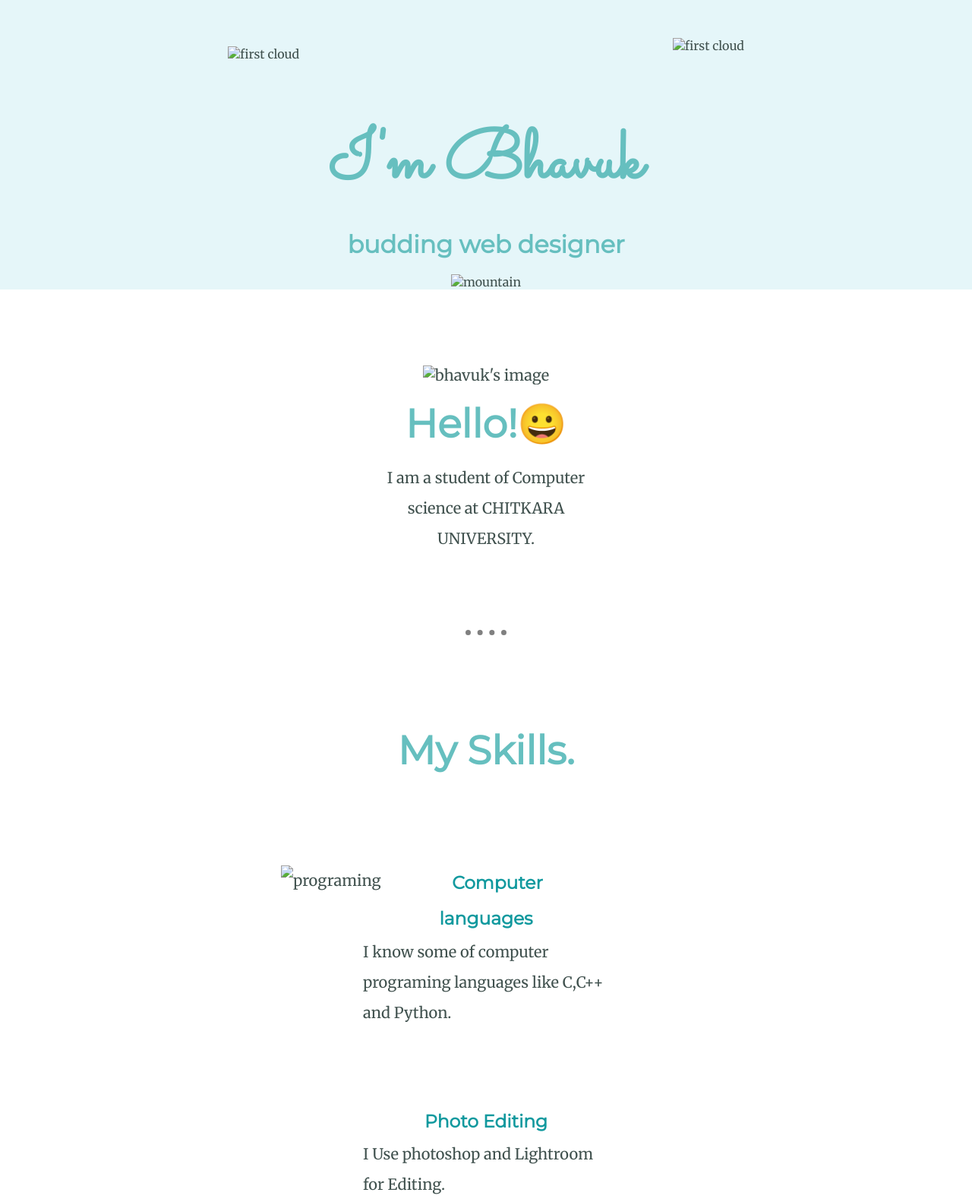
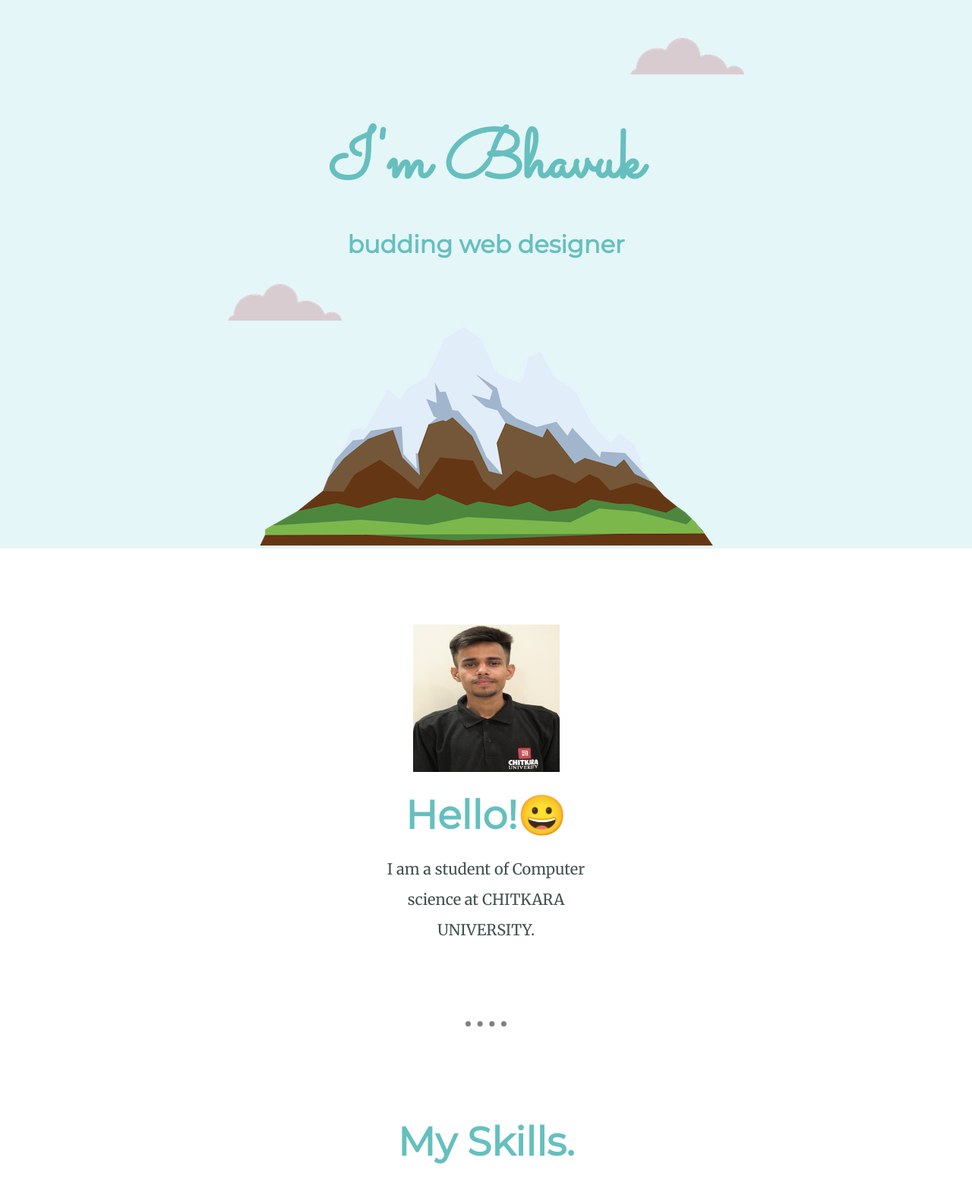
Before and after one commit to devloup4Bhavuk/CV, a plain HTML site: page index.html in a window 1280 px wide. Shown: the top 1582 px of the page at 76% size. Drawn offline with Linux system fonts and the light colour scheme; files that its build step writes are made by us from their sources.

Commit message:
changed file locations

```diff
--- a/index.html
+++ b/index.html
@@ -3,19 +3,19 @@
 <head>
     <meta charset="UTF-8">
     <title>BHAVUK DHAWAN</title>
-    <link rel="stylesheet" href="css/styles.css">
-    <link rel="icon" href="images/favicon.ico">
+    <link rel="stylesheet" href="styles.css">
+    <link rel="icon" href="favicon.ico">
     <link href="https://fonts.googleapis.com/css?family=Merriweather|Montserrat|Sacramento&display=swap" rel="stylesheet">
 </head>
 
 <body>
 
     <div class="main-page">
-        <img class="cloud1" src="images/cloud.png" alt="first cloud">
+        <img class="cloud1" src="cloud.png" alt="first cloud">
         <h1>I'm Bhavuk</h1>
         <h2>budding web designer</h2>
-        <img class="cloud2" src="images/cloud.png" alt="first cloud">
-        <img class="mountain" src="images/mountain.png" alt="mountain">
+        <img class="cloud2" src="cloud.png" alt="first cloud">
+        <img class="mountain" src="mountain.png" alt="mountain">
     </div>
 
 
@@ -32,7 +32,7 @@
 
     <div class="middle-container">
         <div class="profile">
-          <img src="images/1910990640_BHAVUK.jpg" alt="bhavuk's image">
+          <img src="1910990640_BHAVUK.jpg" alt="bhavuk's image">
           <h2 class="mid-h2">Hello!😀</h2>
           <p class="mid-p">I am a student of Computer science at CHITKARA UNIVERSITY.</p>
         </div>
@@ -41,13 +41,13 @@
         <div class="skills">
           <h2 class="mid-h2">My Skills.</h2>
           <div class="skill-row1">
-            <img class="code-image" src="images/download.png" alt="programing">
+            <img class="code-image" src="download.png" alt="programing">
             <h3 class="mid-h3">Computer languages</h3>
             <p class="mid-p">I know some of computer programing languages like C,C++ and Python.</p>
           </div>
 
           <div class="skill-row2">
-            <img class="editing-image" src="images/1188498.png" alt="">
+            <img class="editing-image" src="1188498.png" alt="">
             <h3 class="mid-h3">Photo Editing</h3>
             <p class="mid-p">I Use photoshop and Lightroom for Editing.</p>
           </div>
```
